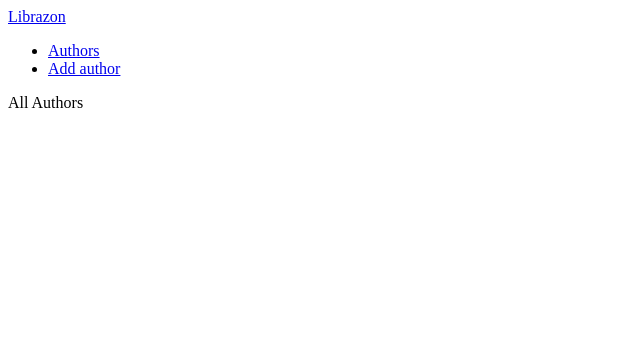
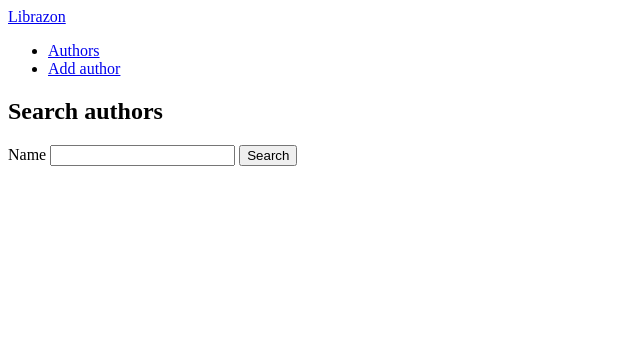
Before and after one commit to Mmarin95/librazon-web, a Node server app: page /authors in a window 1280 px wide. Shown: the top 338 px of the page, without its empty margins (0-640 px from the left). Run offline with Node 20, Linux system fonts and the light colour scheme; data that the repository does not hold is empty; some libraries are stand-ins or nearby versions.

Commit message:
add search funtion

```diff
--- a/routes/authors.js
+++ b/routes/authors.js
@@ -4,8 +4,20 @@ const router = express.Router();
 const Author = require("../models/author");
 
 // Author index route
-router.get("/", (req, res) => {
-  res.render("authors/index");
+router.get("/", async (req, res) => {
+  let searchOptions = {};
+  if (req.query.name != null && req.query.name !== "") {
+    searchOptions.name = new RegExp(req.query.name, "i");
+  }
+  try {
+    const authors = await Author.find(searchOptions);
+    res.render("authors/index", {
+      authors: authors,
+      searchOptions: req.query,
+    });
+  } catch {
+    res.redirect("/");
+  }
 });
 
 // New author route
--- a/views/authors/index.ejs
+++ b/views/authors/index.ejs
@@ -1 +1,11 @@
-All Authors
+<h2>Search authors</h2>
+<form action="/authors" method="GET">
+  <label>Name</label>
+  <input type="text" name="name" value="<%= searchOptions.name %>" />
+  <button type="submit">Search</button>
+</form>
+<br />
+
+<% authors.forEach(author => { %>
+<div><%= author.name %></div>
+<% }) %>
```
